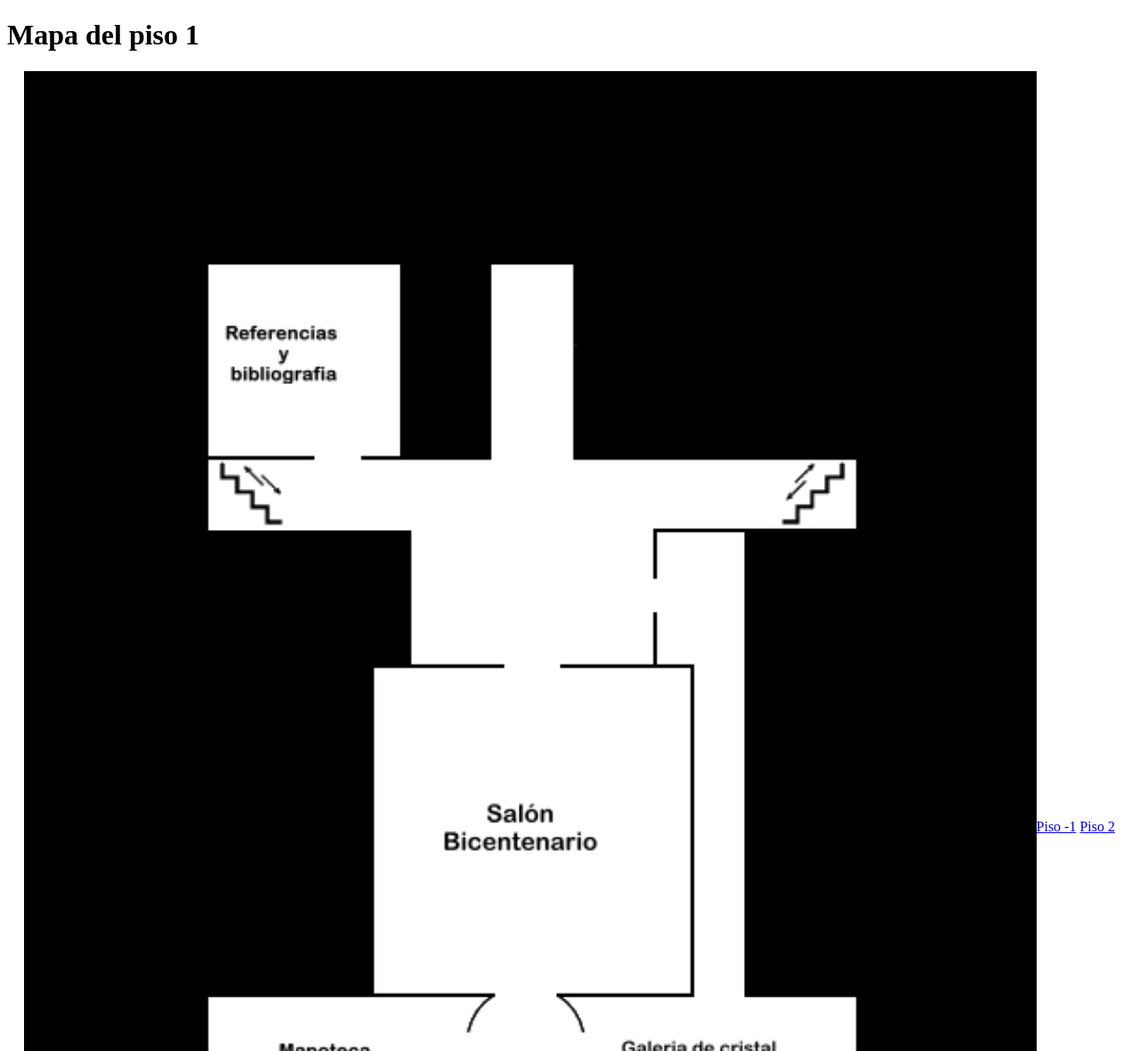
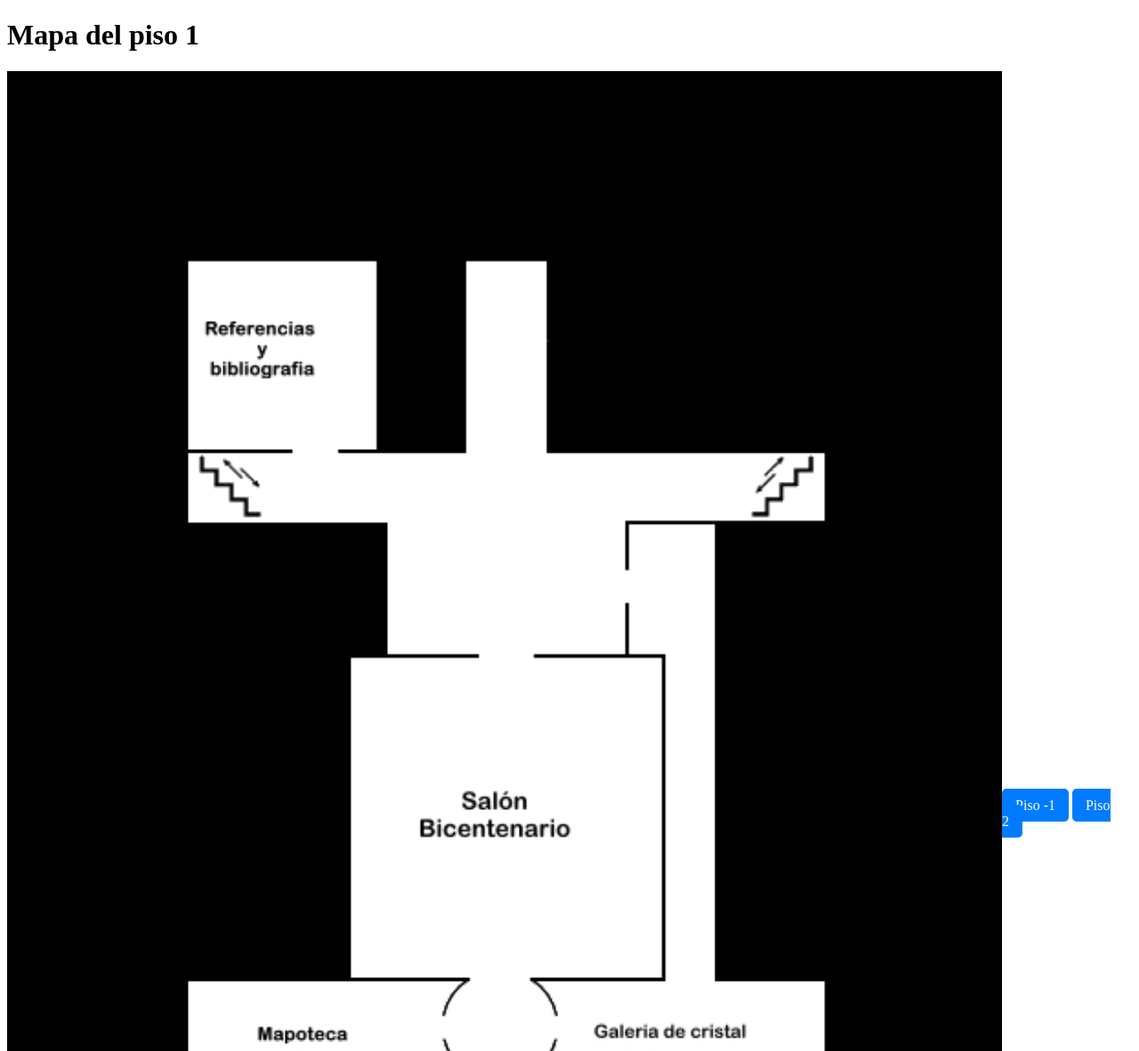
Before and after one commit to re7490/Mapa-Reportes, a Django app: page /piso1/ in a window 1280 px wide. Shown: the top 1182 px of the page at 89% size. Run offline with Django 5.2, Linux system fonts and the light colour scheme.

Commit message:
BOTONES "INTERACTIVOS"

```diff
--- a/reporte/templates/mapa/basepiso.html
+++ b/reporte/templates/mapa/basepiso.html
@@ -16,6 +16,18 @@
             width: 90%;
             height: auto;
         }
+        .button a {
+            padding: 10px 15px;
+            background-color: #007bff; /*este es el color del fondo y despues vayamos variandolo*/
+            color: white; /*Color del texto, tambien vayamos viendolo */
+            text-decoration: none;/*Estoy probando que tal queda el subrayado */
+            border-radius: 5px;
+            transition: background-color 0.3s;
+        } /*YO DIRIA QUE PODRIAMOS HACER UN CSS, Y "VINCULARLO" A EL RESTO DE COSAS PARA */
+        /* ASI TENER MAYOR CONTROL DE LA TIPOGRAFIA DE LETRAS, ANIMACIONES, MARGENES, ETC*/
+        .button a:hover {
+            background-color: #0056b3; /* Ver que otro color le queda bien al pasar el mouse por encima */
+        }
     </style>
 </head>
 <body>
```
